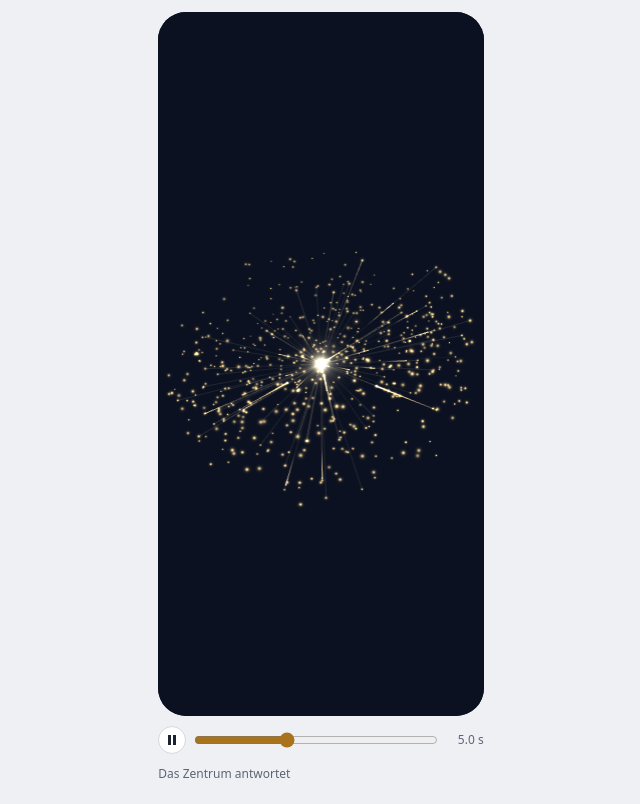
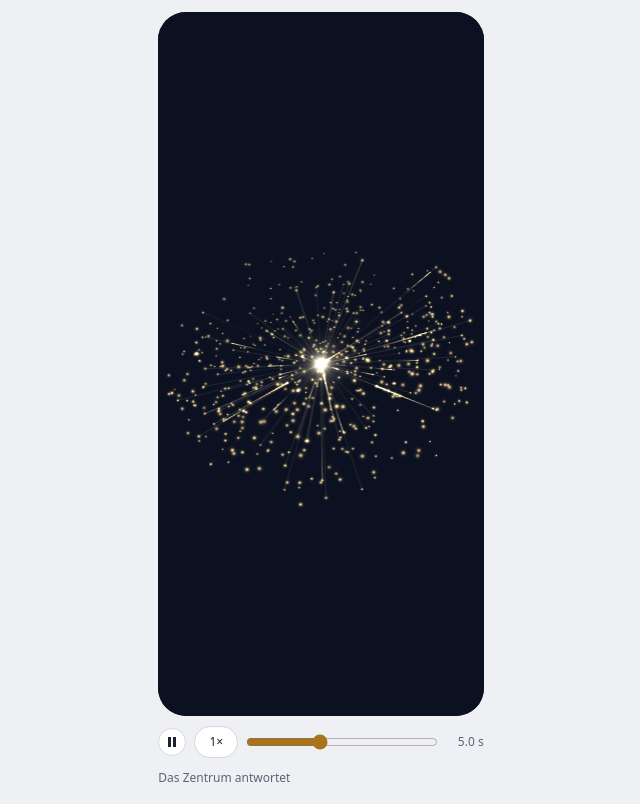
Before and after one commit to fusiongodo/ema-ui-library, a plain HTML site: page intro-storyboards/cloud/index.html in a window 1280 px wide. Shown: the whole page, without its empty margins (319-959 px from the left). Drawn offline with nearby package versions, Linux system fonts and the light colour scheme; animation ran at ten frames a second.

Commit message:
Cloud intro round 17: slow-motion button, earlier rise, wordmark with gleam
Packages leave the centre from 4.2 s, stars rise from 5.2 s as a gentle
ramp, MEjority is revealed from 10.2 s with a gleam riding on the wipe.

Co-Authored-By: Claude Fable 5.2 <noreply@anthropic.com>

```diff
--- a/intro-storyboards/cloud/index.html
+++ b/intro-storyboards/cloud/index.html
@@ -32,6 +32,8 @@ body{overflow-x:hidden}
 .btn{font:inherit;font-size:12px;color:var(--ink);background:var(--btn);border:1px solid var(--btnline);
   border-radius:999px;height:28px;padding:0 12px;cursor:pointer;white-space:nowrap}
 .btn.icon{width:28px;padding:0;display:inline-flex;align-items:center;justify-content:center}
+.btn.speed{height:32px;min-width:44px;padding:0 8px;font-variant-numeric:tabular-nums}
+.btn.speed.on{color:var(--accent);border-color:var(--accent)}
 .time{font-variant-numeric:tabular-nums;min-width:38px;text-align:right;color:var(--muted)}
 .row2{display:flex;justify-content:space-between;align-items:center;gap:8px;margin-top:6px;font-size:12px;color:var(--muted);min-height:28px}
 .again[hidden]{display:none}
@@ -46,6 +48,7 @@ body{overflow-x:hidden}
       <button class="btn icon" id="play" aria-label="Abspielen">
         <svg width="12" height="12" viewBox="0 0 12 12" aria-hidden="true"><path id="playIcon" fill="currentColor" d="M2 1l9 5-9 5z"/></svg>
       </button>
+      <button class="btn speed" id="speed" aria-label="Geschwindigkeit 1&times;">1&times;</button>
       <input type="range" id="scrub" min="0" max="13.8" step="0.01" value="0" aria-label="Zeit">
       <span class="time" id="time">0.0 s</span>
     </div>
@@ -271,7 +274,7 @@ givers.forEach(function(g, k){ S[g].give = GIVE_T[k]; });
 var CEN_SZ = [30, 12.5, 12.5, 10, 10], CEN_B = [0.5, 0.2, 0.2, 0.1, 0.1];
 var GIVE_A = GIVE_T.map(function(x){ return x + SPARK_DUR; });
 GIVE_LOG.forEach(function(g, k){ g.arr = GIVE_A[k]; });
-STEPS.push([4.3, 'Das Zentrum antwortet'], [5.6, 'Getroffen, aufsteigen']);
+STEPS.push([4.2, 'Das Zentrum antwortet'], [5.2, 'Getroffen, aufsteigen']);
 // a giver is fully lit 0.3 s before it gives (its ray starts 0.15 s before): move only its fade-in earlier,
 // same 0.5 s duration, never before 1.2 s (the hero stays alone until then)
 var fadeMoved = [];
@@ -290,7 +293,7 @@ var Y_TOP = sy(0.14), Y_BASE = sy(0.78);
 var PITCH = 2 * W_END / 68;                     // dot diameter in world units
 var LEAVE_SPREAD = 0.5;   // short: with arrivals spread over 0.7 s, at most ~270 stars sit on the line at once
 var RISE_T0 = 6.65 + SHIFT, RISE_STAG = 0.7, RISE_DUR = 1.1, PERM_SEED = 1;
-var STREAM_T0 = 4.76, STREAM_SPAN = 2.44, STREAM_EXP = 0.45, STREAM_TRAVEL = 0.45, T_SW = 5.60;
+var STREAM_T0 = 4.65, STREAM_SPAN = 2.55, STREAM_EXP = 0.45, STREAM_TRAVEL = 0.45, T_SW = 5.08;
 function streamArr(k){ return STREAM_T0 + STREAM_SPAN * Math.pow(k / (N - 1), STREAM_EXP); }
 function sstep(x){ x = clamp01(x); return x*x*(3 - 2*x); }   // smoothstep: the rise picks up sooner
 
@@ -302,7 +305,7 @@ function sstep(x){ x = clamp01(x); return x*x*(3 - 2*x); }   // smoothstep: the
   // riseRank k sets the broadcast arrival (6.20 + k/599) and the line arrival (rise + RISE_DUR = 7.75 + 0.7 (k+0.5)/600)
   var perm = []; for (j = 0; j < N; j++) perm.push(j);
   perm.sort(function(a,b){ return hash01(a * 7919 + PERM_SEED) - hash01(b * 7919 + PERM_SEED); });
-  // one outbound stream: slot k arrives at 4.76 + 2.44 (k/599)^0.45 (it swells), every package travels 0.45 s.
+  // one outbound stream: slot k arrives at 4.65 + 2.55 (k/599)^0.45 (it swells), every package travels 0.45 s.
   // Givers first, in give order, each into the earliest free slot that leaves at least 0.10 s after its give arrived;
   // all other stars fill the remaining slots in hash order (independent of position).
   var taken = new Array(N).fill(false), slotOf = new Array(N).fill(-1);
@@ -313,11 +316,11 @@ function sstep(x){ x = clamp01(x); return x*x*(3 - 2*x); }   // smoothstep: the
   var kf = 0;
   perm.forEach(function(j){ if (slotOf[j] >= 0) return; while (taken[kf]) kf++; taken[kf] = true; slotOf[j] = kf; });
   // hit means glow; rising only once it swells: hit at or after T_SW -> rise 0.12 s after the hit; hit before -> keeps
-  // orbiting, lit, and rises between 5.72 and 6.50 (hash). Line times: today's set, in order of rise start.
+  // orbiting, lit, and rises between 5.20 and 6.00 (hash). Line times: today's set, in order of rise start.
   var byRise = [];
   for (j = 0; j < N; j++){
     var sj = S[j]; sj.slot = slotOf[j]; sj.sArr = streamArr(sj.slot);
-    sj.riseStart = sj.sArr >= T_SW ? sj.sArr + 0.12 : 5.72 + 0.78 * hash01(j * 104729 + 7);
+    sj.riseStart = sj.sArr >= T_SW ? sj.sArr + 0.12 : 5.20 + 0.80 * hash01(j * 104729 + 7);
     byRise.push(j);
   }
   byRise.sort(function(a,b){ return S[a].riseStart - S[b].riseStart || a - b; });
@@ -369,7 +372,7 @@ function trGlow(gp, k, t){
 }
 var R0_OLD = T_LAND - 0.25;                             // ring start until round 7; bells and chart still fade from here
 var R0 = 9.0 + SHIFT;                                           // ring start: the heaps begin to flow while the last stars still fall
-var WORD_T0 = 10.50, WORD_T1 = 11.20;                         // wordmark wipe
+var WORD_T0 = 10.20, WORD_T1 = 10.95;                         // wordmark wipe + gleam
 var RL = 9.2 + SHIFT;                                           // ring look (breathing, highlight, wordmark, end) keeps its absolute times
 var R1 = RL + 1.0;                                      // breathing of the ring radius
 T_END = 13.417260211447719 + SHIFT;                     // frozen (was derived from the landing time before round 12)
@@ -916,13 +919,30 @@ function render(t){
   bgCol.setRGB(BG[0], BG[1], BG[2]);
   renderer.setClearColor(bgCol, 1);
 
-  // wordmark: revealed in place by a soft wipe from left to right while the ring closes (sine ease-in-out, 10.50 .. 11.20).
+  // wordmark: revealed in place by a soft wipe from left to right while the ring closes (sine ease-in-out, WORD_T0 .. WORD_T1).
   // Mask edge E (centre of a soft zone 25 % of the word's width) runs from -12.5 % (nothing visible) to 112.5 % (all visible).
+  // A gleam rides on the reveal, letters only (background-clip: text): a band 18 % wide centred 9 % behind E, warm white
+  // #FFFBEF at its centre falling off (cos^2) to the base colour #FFF1C9; its strength eases out over the last 20 % of p
+  // (at p = 1 the band would still overlap the word's right end). Glow: drop-shadow in the base colour, blur 6 px,
+  // alpha 0.35 sin(pi p). From WORD_T1 on the word is plain.
   var wp = 0.5 - 0.5 * Math.cos(Math.PI * seg(t, WORD_T0, WORD_T1));
   word.style.opacity = t >= WORD_T0 ? '1' : '0';
-  var wm = 'none';
-  if (wp < 1){ var wE = -12.5 + 125 * wp; wm = 'linear-gradient(to right, #000 ' + (wE - 12.5).toFixed(3) + '%, transparent ' + (wE + 12.5).toFixed(3) + '%)'; }
+  var wm = 'none', wBg = 'none', wClip = '', wCol = '', wFil = '';
+  if (wp < 1){
+    var wE = -12.5 + 125 * wp, wC = wE - 9, wF = sstep((1 - wp) / 0.2);
+    wm = 'linear-gradient(to right, #000 ' + (wE - 12.5).toFixed(3) + '%, transparent ' + (wE + 12.5).toFixed(3) + '%)';
+    if (t >= WORD_T0){
+      var wMix = function(a){ return 'rgb(255,' + (241 + 10 * a).toFixed(2) + ',' + (201 + 38 * a).toFixed(2) + ')'; };
+      wBg = 'linear-gradient(to right, #FFF1C9 ' + (wC - 9).toFixed(3) + '%, ' + wMix(0.5 * wF) + ' ' + (wC - 4.5).toFixed(3) + '%, ' +
+            wMix(wF) + ' ' + wC.toFixed(3) + '%, ' + wMix(0.5 * wF) + ' ' + (wC + 4.5).toFixed(3) + '%, #FFF1C9 ' + (wC + 9).toFixed(3) + '%)';
+      wClip = 'text'; wCol = 'transparent';
+      wFil = 'drop-shadow(0 0 6px rgba(255,241,201,' + (0.35 * Math.sin(Math.PI * wp)).toFixed(4) + '))';
+    }
+  }
   word.style.webkitMaskImage = wm; word.style.maskImage = wm;
+  word.style.backgroundImage = wBg; word.style.webkitBackgroundClip = wClip; word.style.backgroundClip = wClip;
+  word.style.color = wCol; word.style.filter = wFil;
+  word.dataset.gleam = wBg === 'none' ? '' : wC.toFixed(3) + ',' + (0.35 * Math.sin(Math.PI * wp)).toFixed(4) + ',' + wF.toFixed(4);
   renderer.render(scene, camera);
 }
 
@@ -940,6 +960,9 @@ window.addEventListener('resize', resize);
 
 // ---------------------------------------------------------------- playback + controls
 var cur = 0, playing = false, t0wall = 0, raf = 0, resumeOnShow = false;
+// slow motion: the clock advances by wall time × speed (render, seek and the time display stay in film time)
+var SPEEDS = [1, 0.5, 0.25, 0.1], speedK = 0, speed = 1, curAnchor = 0, speedBtn = document.getElementById('speed');
+function anchor(){ t0wall = performance.now(); curAnchor = cur; }
 var playBtn = document.getElementById('play'), playIcon = document.getElementById('playIcon'),
     scrub = document.getElementById('scrub'), timeEl = document.getElementById('time'),
     stepEl = document.getElementById('step'), again = document.getElementById('again');
@@ -957,7 +980,7 @@ function ui(){
 }
 function frame(now){
   if (!playing) return;
-  cur = Math.min(T_END, (now - t0wall) / 1000);
+  cur = Math.min(T_END, curAnchor + Math.max(0, now - t0wall) / 1000 * speed);
   render(cur);
   if (cur >= T_END) playing = false;
   ui();
@@ -967,7 +990,7 @@ function play(from){
   if (from !== undefined) cur = from;
   if (cur >= T_END) cur = 0;
   playing = true;
-  t0wall = performance.now() - cur * 1000;
+  anchor();
   cancelAnimationFrame(raf);
   raf = requestAnimationFrame(frame);
   ui();
@@ -975,7 +998,7 @@ function play(from){
 function pause(){ playing = false; cancelAnimationFrame(raf); ui(); }
 function seek(t){
   cur = Math.max(0, Math.min(T_END, +t || 0));
-  if (playing) t0wall = performance.now() - cur * 1000;
+  if (playing) anchor();
   render(cur); ui();
 }
 window.seek = seek;
@@ -984,6 +1007,14 @@ window.__cloud = { camera: camera, pos: pPos, bright: pBright, S: S,
   size: pSize, idx: { I_GLOW: I_GLOW, I_MINI: I_MINI, I_CHALO: I_CHALO, PK: PK, NG: NG } };
 
 playBtn.addEventListener('click', function(){ playing ? pause() : play(); });
+speedBtn.addEventListener('click', function(){
+  speedK = (speedK + 1) % SPEEDS.length; speed = SPEEDS[speedK];
+  if (playing) anchor();
+  var lab = String(speed) + '\u00D7';
+  speedBtn.textContent = lab; speedBtn.setAttribute('aria-label', 'Geschwindigkeit ' + lab);
+  speedBtn.classList.toggle('on', speed !== 1);
+});
+Object.defineProperty(window.__cloud, 'speed', { get: function(){ return speed; } });
 again.addEventListener('click', function(){ play(0); });
 stage.addEventListener('click', function(){ play(0); });
 scrub.addEventListener('input', function(){ if (playing) pause(); seek(parseFloat(scrub.value)); });
```
Also changed, not shown: 2 other files.
